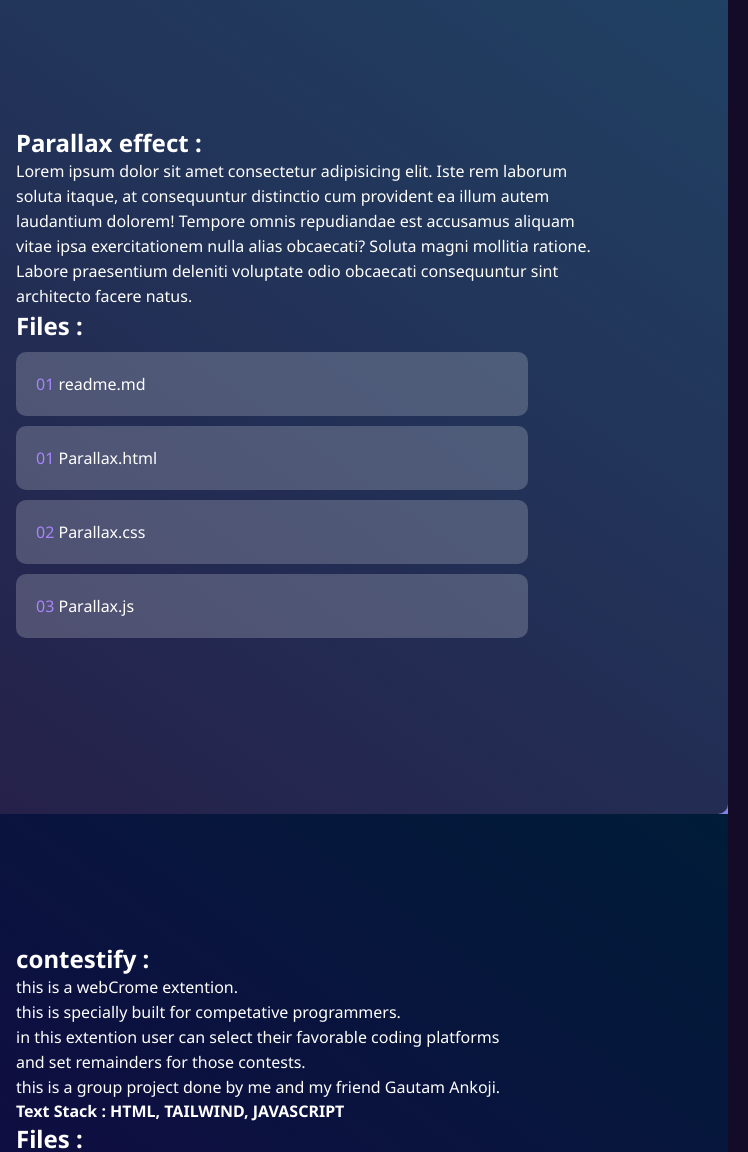
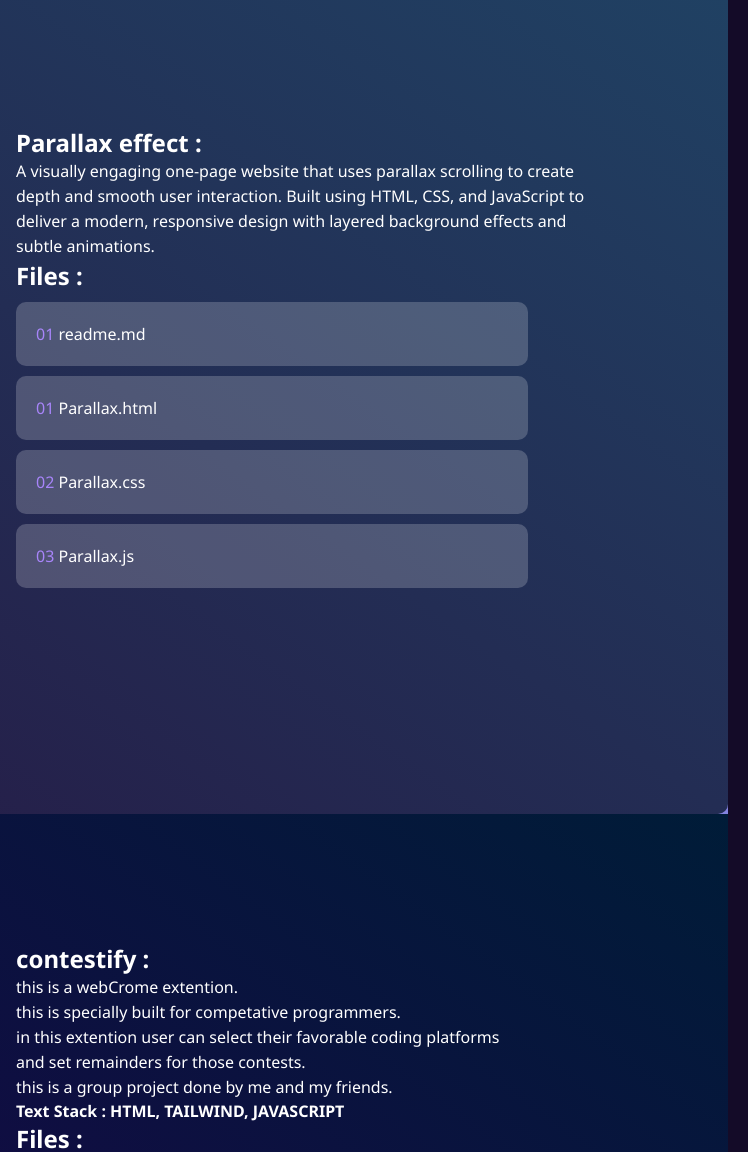
Before and after one commit to PRASAD0521/portfolio, a website: page index.html in a window 1280 px wide. Shown: the part 4218-5370 px from the top of the page, 532-1280 px from the left. Drawn offline with nearby package versions, Linux system fonts and the light colour scheme; a web font is replaced by a local one.

Commit message:
Update index.html

```diff
--- a/index.html
+++ b/index.html
@@ -180,12 +180,7 @@
                                     <a href="#">
                                         <h1>Parallax effect : </h1>
                                     </a>
-                                    <p>Lorem ipsum dolor sit amet consectetur adipisicing elit. Iste rem laborum soluta
-                                        itaque, at consequuntur distinctio cum provident ea illum autem laudantium
-                                        dolorem! Tempore omnis repudiandae est accusamus aliquam vitae ipsa
-                                        exercitationem nulla alias obcaecati? Soluta magni mollitia ratione. Labore
-                                        praesentium deleniti voluptate odio obcaecati consequuntur sint architecto
-                                        facere natus.</p>
+                                    <p>A visually engaging one-page website that uses parallax scrolling to create depth and smooth user interaction. Built using HTML, CSS, and JavaScript to deliver a modern, responsive design with layered background effects and subtle animations.</p>
                                     <h2>Files :</h2>
                                     <div class="file">
                                         <a href="https://github.com/PRASAD0521/parallax-effect/blob/main/readme.md"
@@ -216,7 +211,7 @@
                                     <p>this is a webCrome extention. <br> this is specially built for competative
                                         programmers. <br> in this extention user can select their favorable coding
                                         platforms <br> and set remainders for those contests. <br> this is a group
-                                        project done by me and my friend Gautam Ankoji.</p>
+                                        project done by me and my friends.</p>
                                     <h4>Text Stack : HTML, TAILWIND, JAVASCRIPT</h4>
                                     <h2>Files :</h2>
                                     <div class="file">
```
